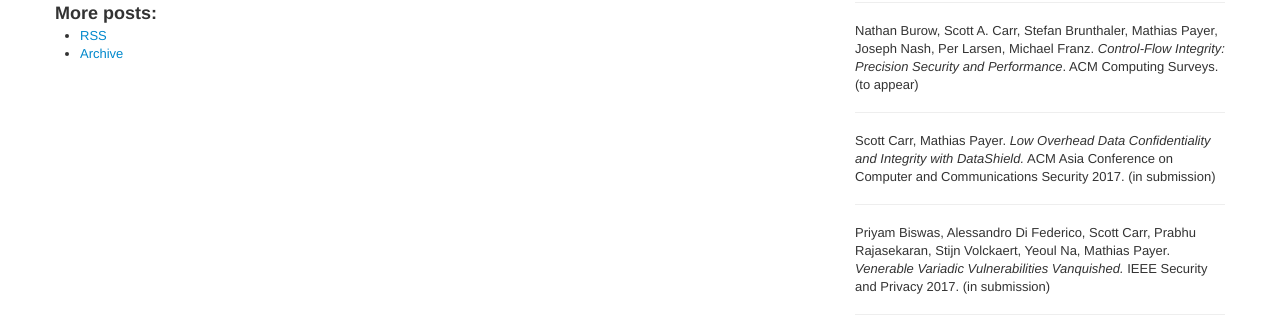
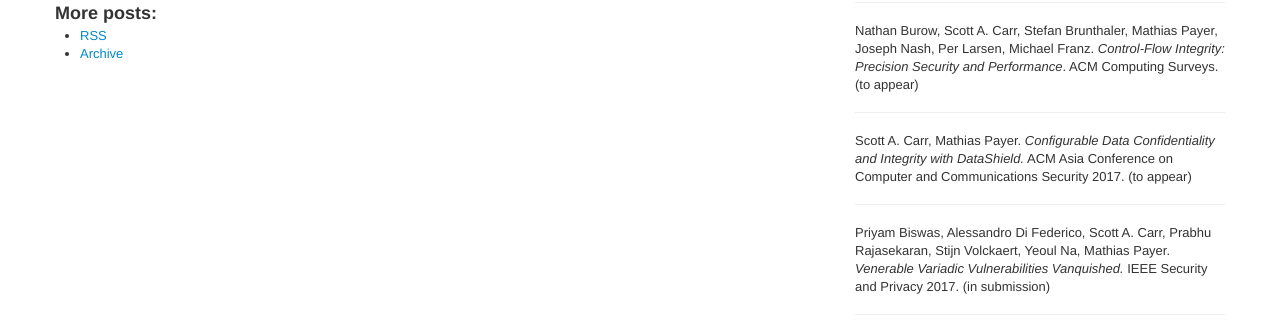
Before and after one commit to scottcarr/scottcarr.github.com, a Jekyll site: the page built from index.html, in a window 1280 px wide. Shown: the part 940-1268 px from the top of the page. Built offline with Jekyll 4.4.1, drawn with Linux system fonts in a browser that asks for light colours.

Commit message:
update dci

```diff
--- a/index.html
+++ b/index.html
@@ -110,11 +110,11 @@ title_element: h1
       </p>
       <hr>
       <p>
-      Scott Carr, Mathias Payer.  <i>Low Overhead Data Confidentiality and Integrity with DataShield.</i>  ACM Asia Conference on Computer and Communications Security 2017.  (in submission)
+      Scott A. Carr, Mathias Payer.  <i>Configurable Data Confidentiality and Integrity with DataShield.</i>  ACM Asia Conference on Computer and Communications Security 2017.  (to appear)
       </p>
       <hr>
       <p>
-      Priyam Biswas, Alessandro Di Federico, Scott Carr, Prabhu Rajasekaran, Stijn Volckaert, Yeoul Na, Mathias Payer.  <i>Venerable Variadic Vulnerabilities Vanquished.</i>  IEEE Security and Privacy 2017.
+      Priyam Biswas, Alessandro Di Federico, Scott A. Carr, Prabhu Rajasekaran, Stijn Volckaert, Yeoul Na, Mathias Payer.  <i>Venerable Variadic Vulnerabilities Vanquished.</i>  IEEE Security and Privacy 2017.
       (in submission)
       </p>
       <hr>
```
